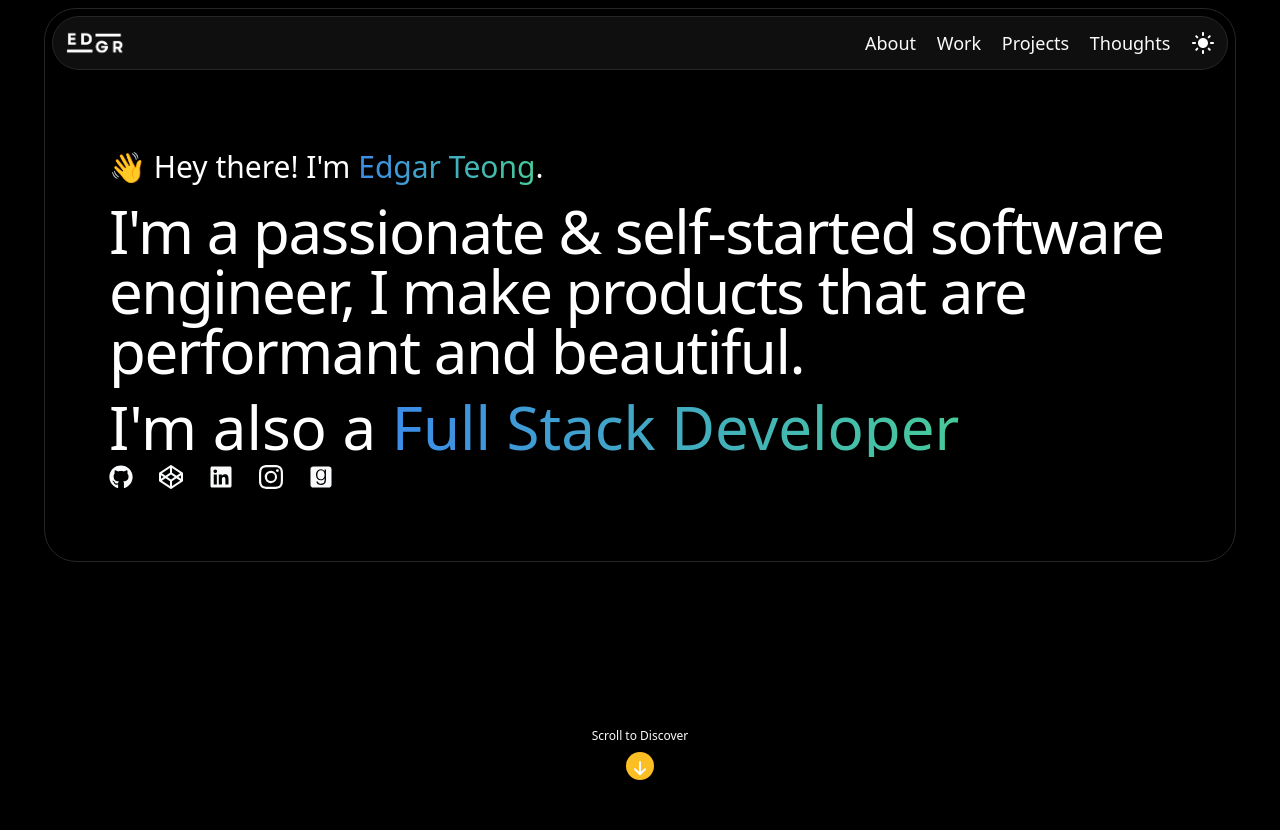
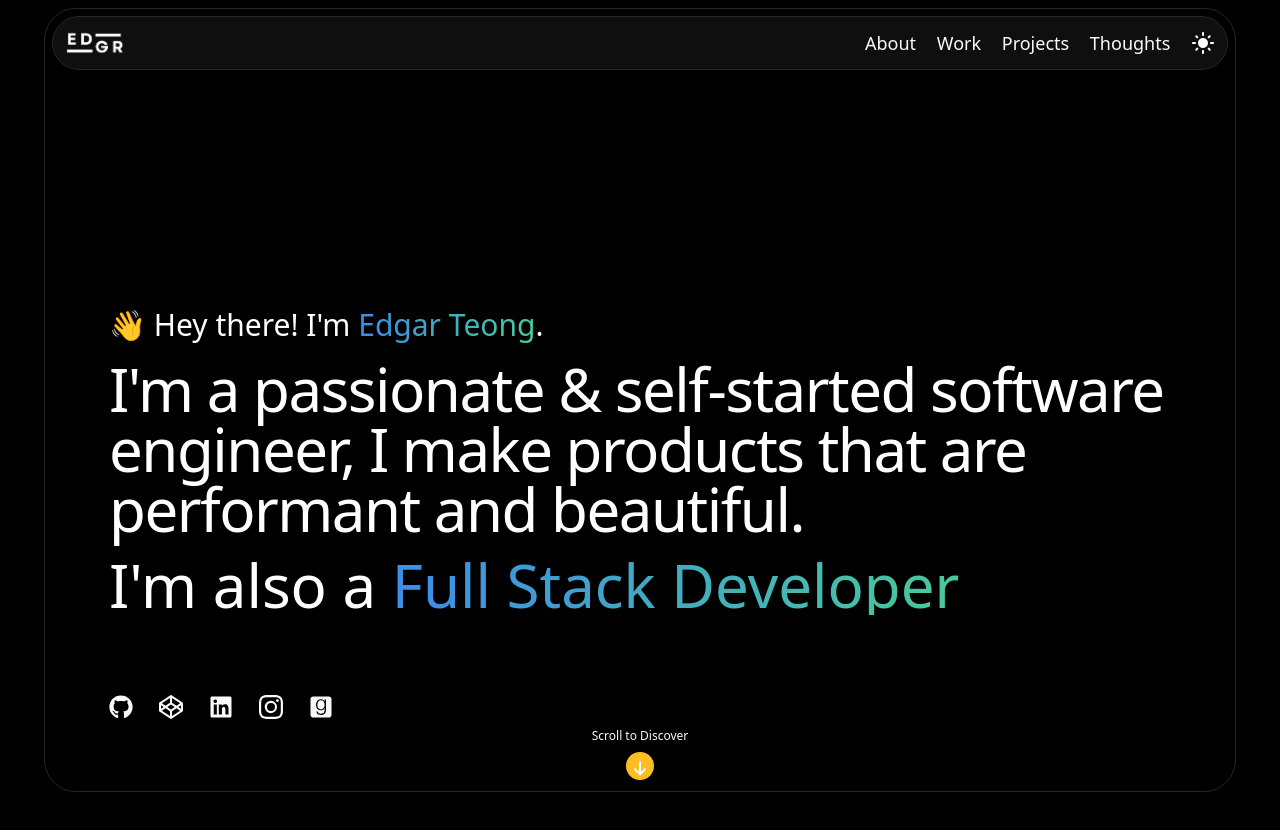
Before and after one commit to safarinexus/edgar-teong, a React (Vite) app: page / in a window 1280 px wide. Shown: the top 830 px of the page. Built offline with nearby package versions, Linux system fonts and the light colour scheme.

Commit message:
fixed landing dynamic sizing

```diff
--- a/src/components/Landing/Landing.tsx
+++ b/src/components/Landing/Landing.tsx
@@ -51,7 +51,7 @@ const Landing = () => {
     return (
         <div
             id="container-bg"
-            className="w-full h-fit font-light text-base pt-[60px] sm:pt-[80px] md:pt-[140px] p-4 sm:px-16 lg:pb-16 rounded-[32px] bg-white
+            className="w-full h-full min-h-[450px] lg:min-h-[620px] font-light text-base pt-[60px] sm:pt-[80px] md:pt-[140px] p-4 sm:px-16 lg:pb-16 rounded-[32px] bg-white
                 border-[1px] border-neutral-300 dark:border-neutral-800 shadow-custom dark:shadow-custom-dark dark:bg-black
                 flex flex-col sm:justify-end
             "
@@ -70,7 +70,7 @@ const Landing = () => {
                 I'm a passionate & self-started software engineer, I make products that are performant and beautiful.
             </p>
 
-            <div id="im-also" className="relative mt-4 h-fit motion-safe:h-[150px] font-medium text-4xl sm:h-[80px] lg:h-fit sm:motion-reduce:h-[320px] lg:motion-reduce:h-[480px] lg:text-6xl">
+            <div id="im-also" className="relative mt-4 h-fit motion-safe:h-[150px] font-medium text-4xl sm:h-[80px] lg:h-[100px] sm:motion-reduce:h-[320px] lg:motion-reduce:h-[480px] lg:text-6xl">
                 I'm also a&nbsp;
                 <div id="scroll-text" className="w-fit h-[144px] inline">
                     <span id="fullstack" className="block motion-safe:absolute motion-safe:sm:inline bg-gradient-to-r from-orange-700 via-blue-500 to-green-400 text-transparent bg-clip-text bg-300%">
@@ -93,7 +93,7 @@ const Landing = () => {
                     </span>
                 </div>
             </div>
-            <div className="h-10 w-56 mt-5 mx-auto sm:m-0 flex justify-between items-center">
+            <div className="h-10 w-56 mt-5 lg:mt-8  mx-auto sm:m-0 flex justify-between items-center">
                 <a href="">
                     <FaGithub className="size-7 sm:size-6"/>
                 </a>
```
